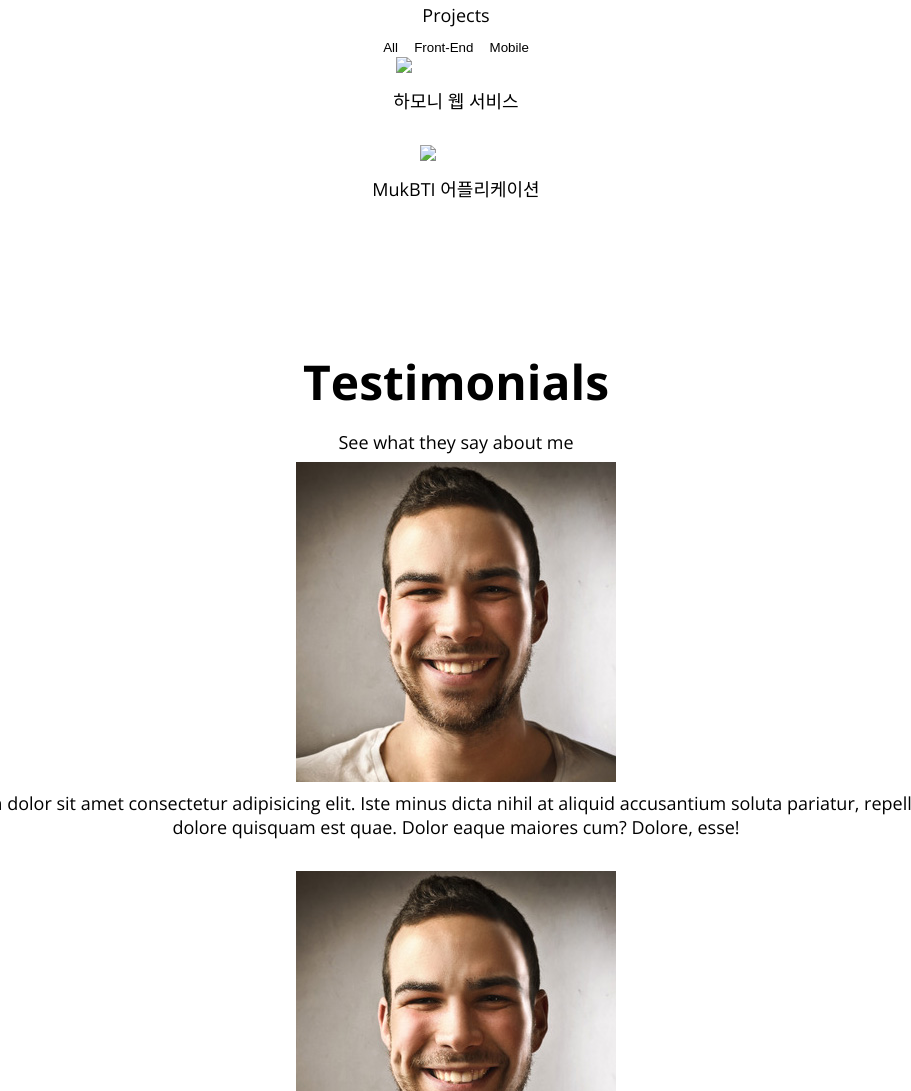
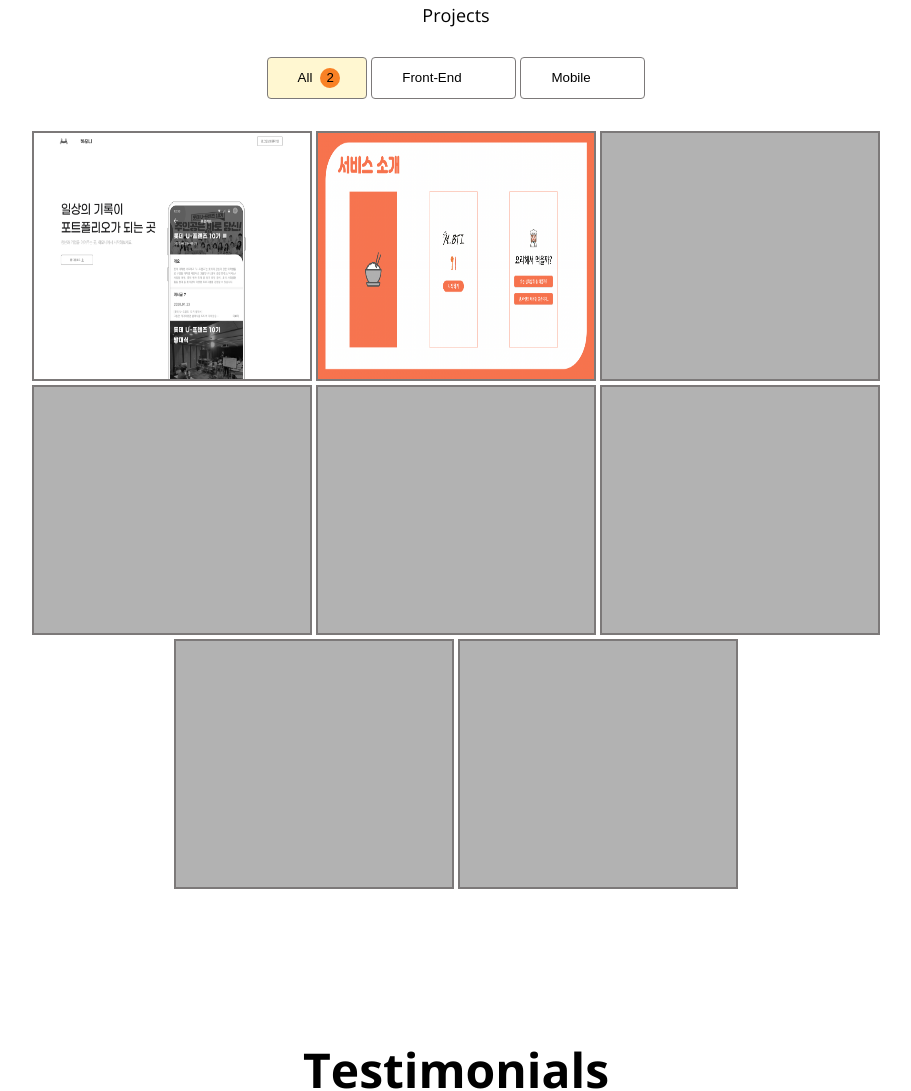
Before and after one commit to bsy1141/portfolioWebsite, a plain HTML site: page index.html in a window 1280 px wide. Shown: the part 2257-3348 px from the top of the page, without its empty margins (184-1095 px from the left). Drawn offline with nearby package versions, Linux system fonts and the light colour scheme.

Commit message:
css - work

```diff
--- a/index.html
+++ b/index.html
@@ -179,14 +179,14 @@
         <h1>My work</h1>
         <h3>Projects</h3>
         <div class="work__categories">
-            <button class="category__btn">
-                All<sapn class="category__count"></sapn>
+            <button class="category__btn active">
+                All <span class="category__count">2</span>
             </button>
             <button class="category__btn">
-                Front-End<sapn class="category__count"></sapn>
+                Front-End <span class="category__count">1</span>
             </button>
             <button class="category__btn">
-                Mobile<sapn class="category__count"></sapn>
+                Mobile <span class="category__count">1</span>
             </button>
         </div>
 
@@ -194,7 +194,7 @@
             <a href="https://github.com/bsy1141/HarmonyWeb"
             class="project"
             target="blank">
-            <img class="project__img" src="" alt="HarmonyWeb">
+            <img class="project__img" src="imgs/harmony.png" alt="HarmonyWeb">
             <div class="project__description">
                 <h3>하모니 웹 서비스</h3>
                 <span>청년과 기업을 이어주는 sns형 포트폴리오</span>
@@ -204,13 +204,72 @@
             <a href="https://github.com/koreahacks/2021-71-cheese-added-to-Yeopgi-Tteokbokki"
             class="project"
             target="blank">
-            <img class="project__img" src="" alt="MukBTI">
+            <img class="project__img" src="imgs/mukbti.png" alt="MukBTI">
             <div class="project__description">
                 <h3>MukBTI 어플리케이션</h3>
                 <span>한 끼 식사를 결정해주는 MBTI 퀴즈 형식의 어플리케이션</span>
             </div>
             </a>
 
+            <a href="#"
+            class="project"
+            target="blank">
+            <img class="project__img" src="imgs/bg.png" alt="HarmonyWeb">
+            <div class="project__description">
+                <h3>Project</h3>
+                <span>explanation</span>
+            </div>
+            </a>
+
+            <a href="#"
+            class="project"
+            target="blank">
+            <img class="project__img" src="imgs/bg.png" alt="HarmonyWeb">
+            <div class="project__description">
+                <h3>Project</h3>
+                <span>explanation</span>
+            </div>
+            </a>
+
+            <a href="#"
+            class="project"
+            target="blank">
+            <img class="project__img" src="imgs/bg.png" alt="HarmonyWeb">
+            <div class="project__description">
+                <h3>Project</h3>
+                <span>explanation</span>
+            </div>
+            </a>
+
+            <a href="#"
+            class="project"
+            target="blank">
+            <img class="project__img" src="imgs/bg.png" alt="HarmonyWeb">
+            <div class="project__description">
+                <h3>Project</h3>
+                <span>explanation</span>
+            </div>
+            </a>
+
+            <a href="#"
+            class="project"
+            target="blank">
+            <img class="project__img" src="imgs/bg.png" alt="HarmonyWeb">
+            <div class="project__description">
+                <h3>Project</h3>
+                <span>explanation</span>
+            </div>
+            </a>
+
+            <a href="#"
+            class="project"
+            target="blank">
+            <img class="project__img" src="imgs/bg.png" alt="HarmonyWeb">
+            <div class="project__description">
+                <h3>Project</h3>
+                <span>explanation</span>
+            </div>
+            </a>
         </div>
     </section>
     <!-- Testimonial -->
--- a/style.css
+++ b/style.css
@@ -100,6 +100,7 @@ p {
   margin: auto;
 }
 
+/* Navbar */
 #navbar {
   display: flex;
   justify-content: space-between;
@@ -133,6 +134,7 @@ p {
   background-color: var(--color-medium-orange);
 }
 
+/* Home */
 #home {
   background: url(imgs/home-background.png) center/cover no-repeat;
   padding: 40px;
@@ -156,6 +158,7 @@ p {
   color: var(--color-dark-orange);
 }
 
+/* About Me */
 .about__majors {
   display: flex;
   justify-content: space-between;
@@ -219,6 +222,7 @@ p {
   font-size: var(--font-micro);
 }
 
+/* Skills */
 #skills {
   background: var(--color-yellow);
 }
@@ -271,5 +275,104 @@ p {
 
 .tools,
 .etc {
-  padding: 20px;
+  padding: 30px;
 }
+
+.tools__list,
+.etc__list {
+  font-size: var(--font-micro);
+}
+
+/* Work */
+
+.work__categories {
+  margin-top: 30px;
+}
+.category__btn {
+  border: 1px solid var(--color-light-grey);
+  border-radius: var(--size-border-radius);
+  background-color: var(--color-white);
+  padding: 10px 30px;
+}
+
+.category__btn.active,
+.category__btn:hover {
+  background-color: var(--color-yellow);
+}
+
+.category__btn.active .category__count,
+.category__btn:hover .category__count {
+  top: 0;
+  opacity: 1;
+}
+
+.category__count {
+  background-color: var(--color-dark-orange);
+  border: none;
+  border-radius: 50%;
+  display: inline-block;
+  width: 20px;
+  height: 20px;
+  line-height: 20px;
+  position: relative;
+  top: -20px;
+  left: 4px;
+  opacity: 0;
+  transition: all var(--animation-duration) ease-in;
+}
+
+.work__projects {
+  display: flex;
+  flex-wrap: wrap;
+  justify-content: center;
+  margin: 30px;
+}
+
+.project {
+  position: relative;
+  width: 280px;
+  height: 250px;
+  margin: 2px;
+  border: 2px solid var(--color-light-grey);
+}
+
+.project__img {
+  width: 100%;
+  height: 100%;
+}
+
+.project__description {
+  position: absolute;
+  background-color: var(--color-black);
+  width: 100%;
+  height: 100%;
+  top: 0;
+  left: 0;
+  display: flex;
+  flex-direction: column;
+  justify-content: center;
+  opacity: 0;
+  transform: translateY(10px);
+  transition: all var(--animation-duration) ease-in;
+}
+
+.project__description h3 {
+  color: var(--color-white);
+}
+
+.project__description h3:after {
+  content: "";
+  width: 80px;
+  height: 1px;
+  background-color: var(--color-dark-white);
+  display: block;
+  position: relative;
+  left: 50%;
+  margin-left: -40px;
+  margin-top: 10px;
+}
+
+.project:hover .project__description {
+  opacity: 0.8;
+  transform: translateY(0px);
+}
```
Also changed, not shown: imgs/bg.png (added), imgs/harmony.png (added), imgs/mukbti.png (added).
